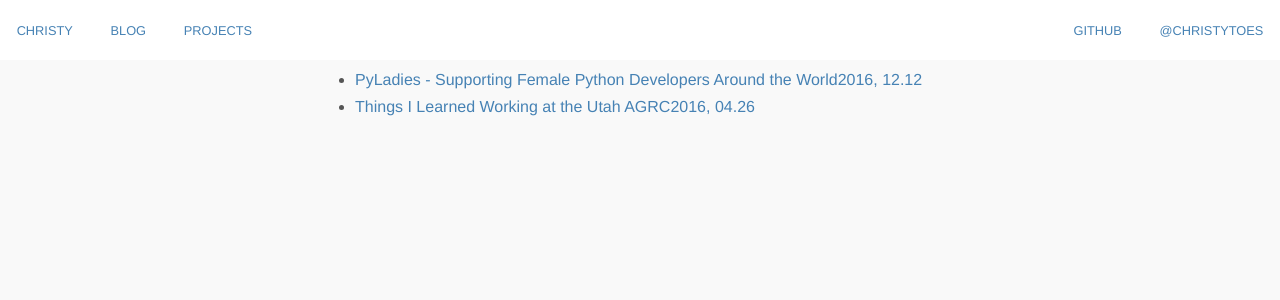
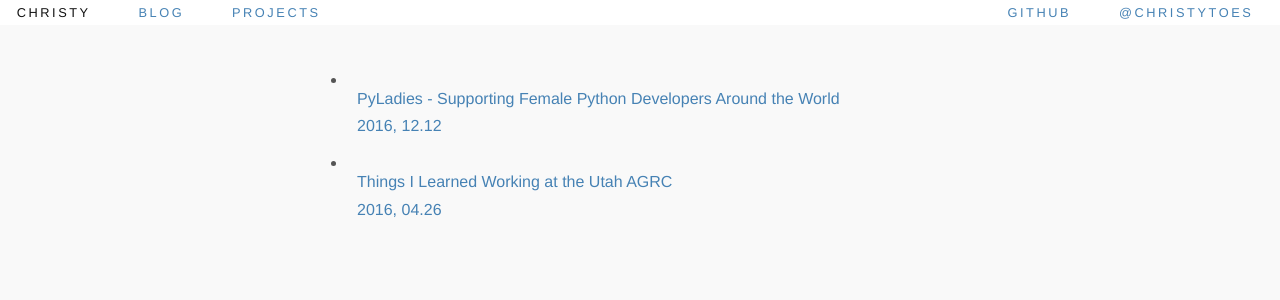
Before and after one commit to christyheaton/christyheaton.github.io, a Jekyll site: the page built from blog/index.html, in a window 1280 px wide. Shown: the top 300 px of the page. Built offline with Jekyll 4.4.1, drawn with Linux system fonts in a browser that asks for light colours; nearby versions of some CDN libraries.

Commit message:
Update index.html

```diff
--- a/blog/index.html
+++ b/blog/index.html
@@ -4,7 +4,11 @@ title: Blog
 weight: 2
 permalink: /blog/
 ---
-
+<head>
+		<title>My blog</title>
+		<!-- link to main stylesheet -->
+		<link rel="stylesheet" type="text/css" href="/css/main.css">
+	</head>
 <ul class="post-list cf">
 {% for post in site.posts %}
 	<li>
```
